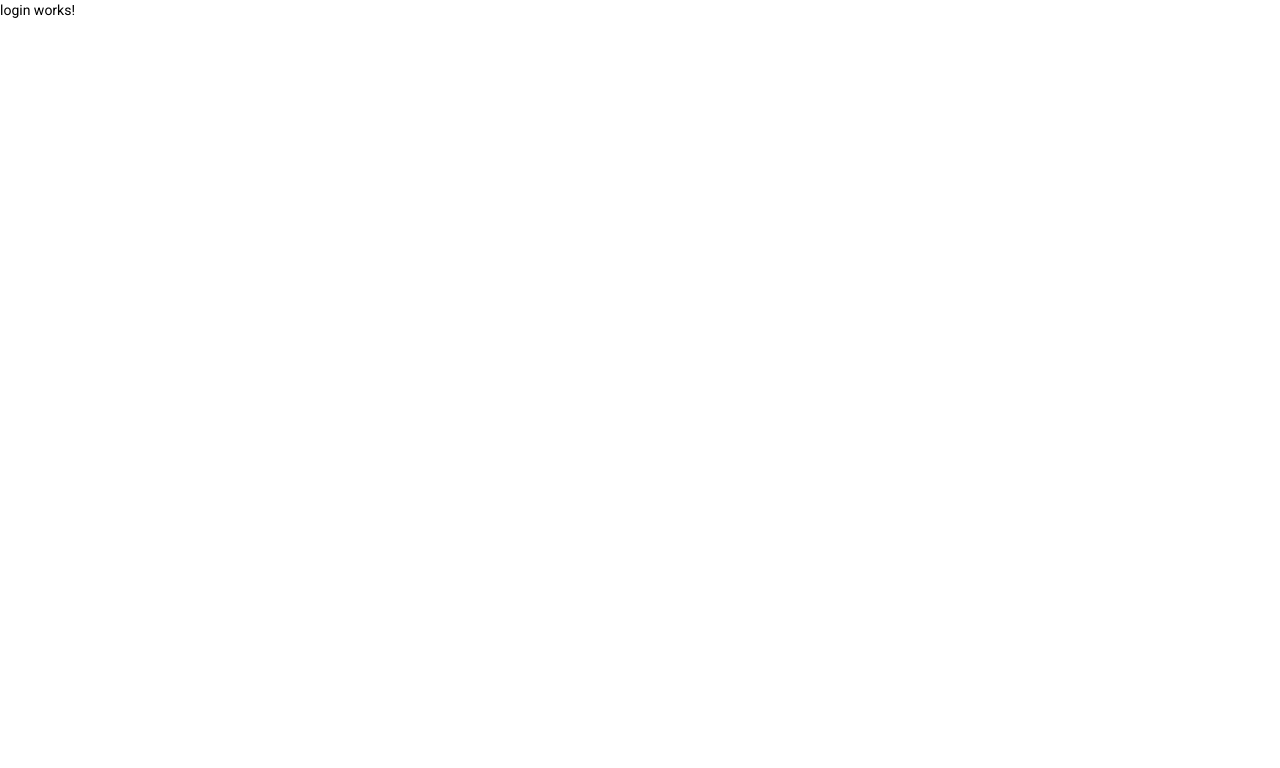
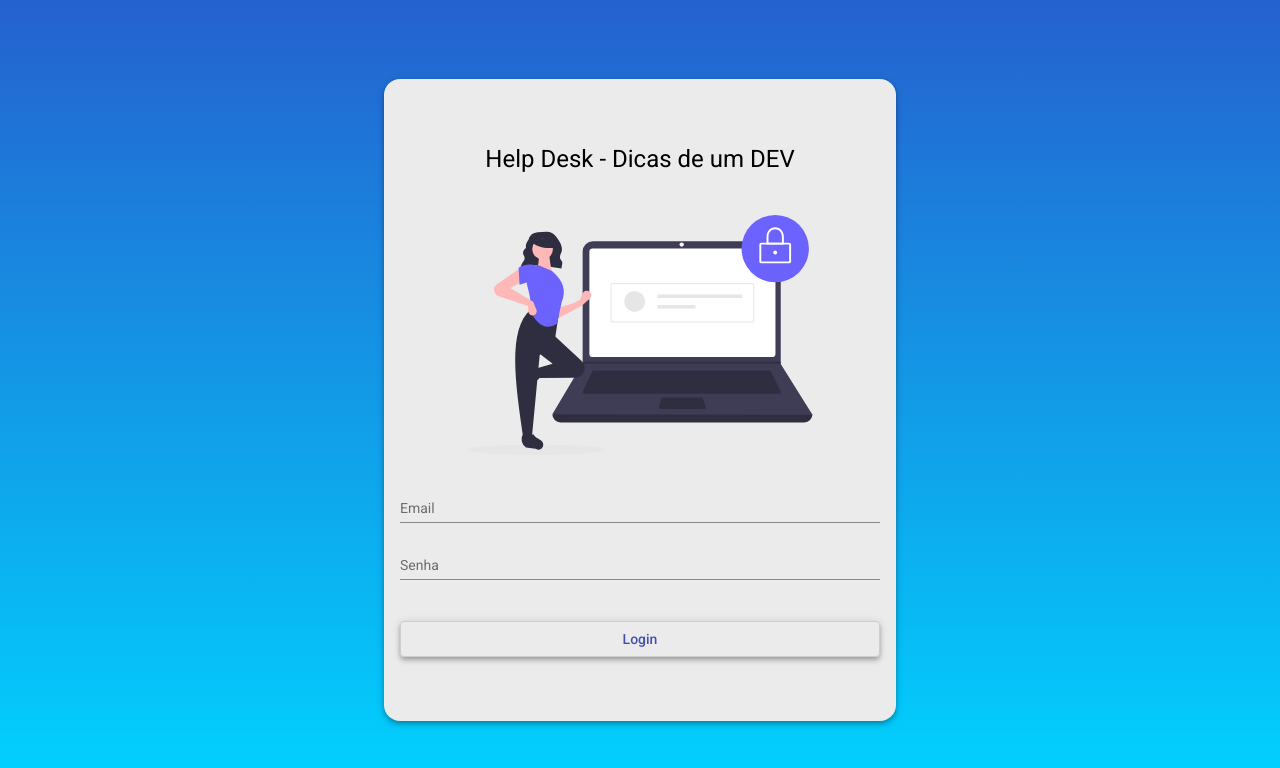
Before and after one commit to augusto1217/projetos, an Angular app in the folder udemy/angular_spring_boot/helpdesk/helpdesk-frontend/helpdesk/: page /login in a window 1280 px wide. Shown: the top 768 px of the page. Built offline with nearby package versions, Linux system fonts and the light colour scheme.

Commit message:
Html e CSS para login criado

```diff
--- a/udemy/angular_spring_boot/helpdesk/helpdesk-frontend/helpdesk/src/app/components/login/login.component.css
+++ b/udemy/angular_spring_boot/helpdesk/helpdesk-frontend/helpdesk/src/app/components/login/login.component.css
@@ -0,0 +1,34 @@
+.container {
+    height: 100%;
+    background: linear-gradient(180deg, rgba(2, 0, 36, 1) 0%, rgba(37, 97, 207, 1) 0%, rgba(0, 212, 255, 1) 100%);
+    display: flex;
+    align-items: center;
+    justify-content: center;
+}
+
+.form {
+    width: 30rem;
+    margin: auto;
+    background-color: rgb(235, 235, 235);
+    padding: 4rem 1rem;
+    border-radius: 1rem;
+}
+
+h1 {
+    width: 100%;
+    text-align: center;
+}
+
+img {
+    height: 15rem;
+    width: 100%;
+    margin: 1.5rem auto 1.5rem auto;
+}
+
+.full-width {
+    width: 100%;
+}
+
+button {
+    margin-top: 1.5rem;
+}
--- a/udemy/angular_spring_boot/helpdesk/helpdesk-frontend/helpdesk/src/app/components/login/login.component.html
+++ b/udemy/angular_spring_boot/helpdesk/helpdesk-frontend/helpdesk/src/app/components/login/login.component.html
@@ -1 +1,20 @@
-<p>login works!</p>
+<div class="container">
+    <form class="form mat-elevation-z4">
+
+        <h1>Help Desk - Dicas de um DEV</h1>
+
+        <img src="assets/img/login-image.svg" alt="Help Desk - Dicas  de um DEV">
+
+        <mat-form-field class="full-width">
+            <mat-label>Email</mat-label>
+            <input matInput placeholder="Ex: fulano@mail.com">
+        </mat-form-field>
+
+        <mat-form-field class="full-width">
+            <mat-label>Senha</mat-label>
+            <input type="password" matInput placeholder="Ex: 123">
+        </mat-form-field>
+
+        <button class="full-width mat-elevation-z4" mat-stroked-button color="primary">Login</button>
+    </form>
+</div>
```
